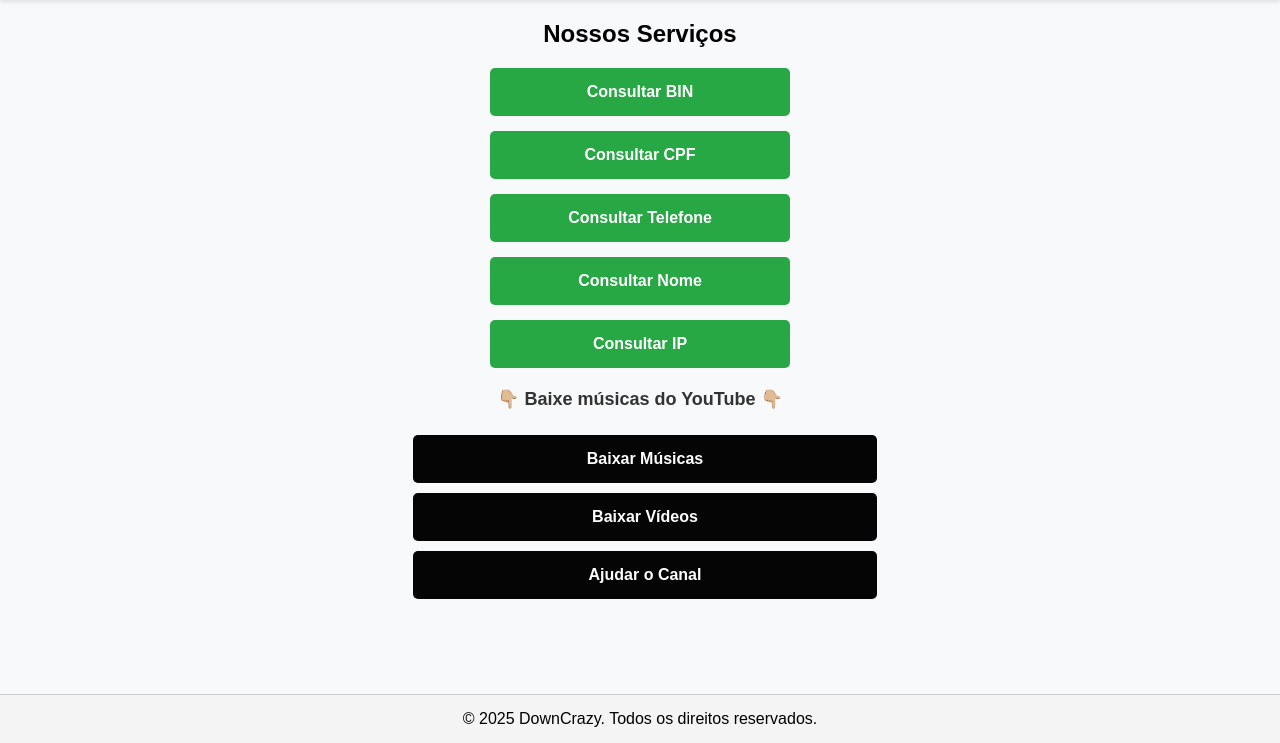
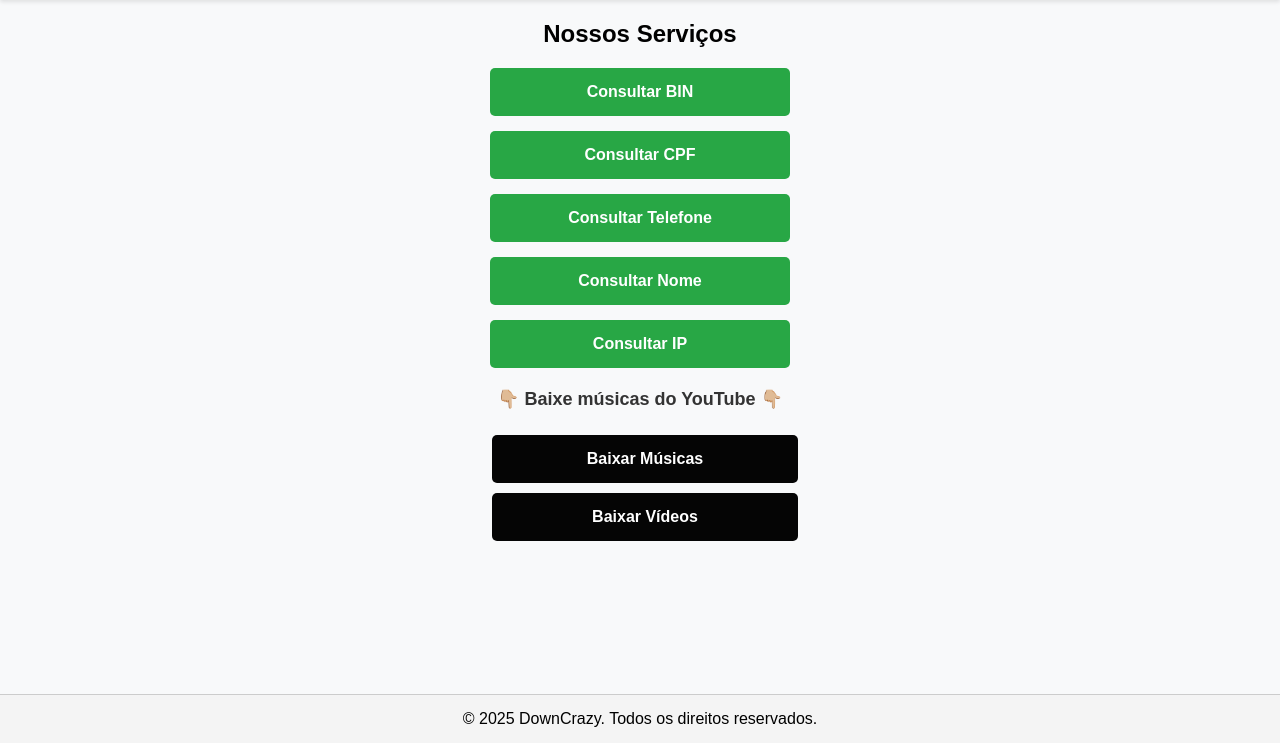
Before and after one commit to ThierliRamos/botyt, a Flask app: page /main in a window 1280 px wide. Shown: the part 57-800 px from the top of the page. Run offline with Flask 3, Linux system fonts and the light colour scheme; the visitor is signed in with stand-in values (Sample User, id 1).

Commit message:
Update main.html

```diff
--- a/templates/main.html
+++ b/templates/main.html
@@ -27,7 +27,6 @@
             <div class="download-box">
                 <button onclick="location.href='{{ url_for('consultar_youtube') }}'"><b>Baixar Músicas</b></button>
                 <button onclick="location.href='{{ url_for('consul_youtube2') }}'"><b>Baixar Vídeos</b></button>
-                <button class="help-button" onclick="alert('Ajudar o Canal!')"><b>Ajudar o Canal</b></button>
             </div>
         </section>
     </main>
```
